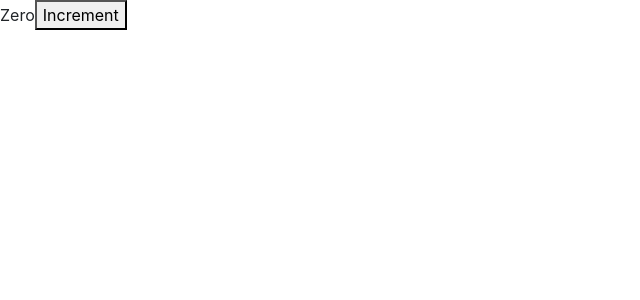
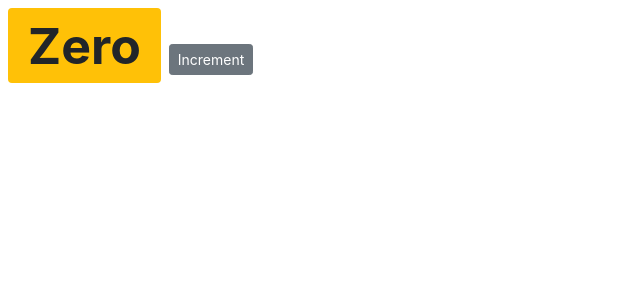
Before and after one commit to RosaRend/react-to-do, a React (Create React App) app: page / in a window 1280 px wide. Shown: the top 300 px of the page, without its empty margins (0-640 px from the left). Built offline with nearby package versions, Linux system fonts and the light colour scheme.

Commit message:
Small changes

```diff
--- a/src/components/counter.jsx
+++ b/src/components/counter.jsx
@@ -3,14 +3,26 @@ import React, { Component } from "react";
 class Counter extends Component {
   state = {
     count: 0
+    // imageUrl: "https://picsum.photos/200"
+  };
+
+  style = {
+    fontSize: 50,
+    fontWeight: "bold"
   };
 
   render() {
+    const classes = ""
     return (
       <React.Fragment>
-        <span>{this.formatCount()}</span>
+        {/* <img src={this.state.imageUrl} alt="" /> */}
+        <span style={this.style} className="badge badge-warning m-2">
+          {this.formatCount()}
+        </span>
         {/* _____^ You can write any js expression meaning anything that produces a value */}
-        <button>Increment</button>
+        <button type="button" className="btn btn-secondary btn-sm">
+          Increment
+        </button>
       </React.Fragment>
     );
   }
```
